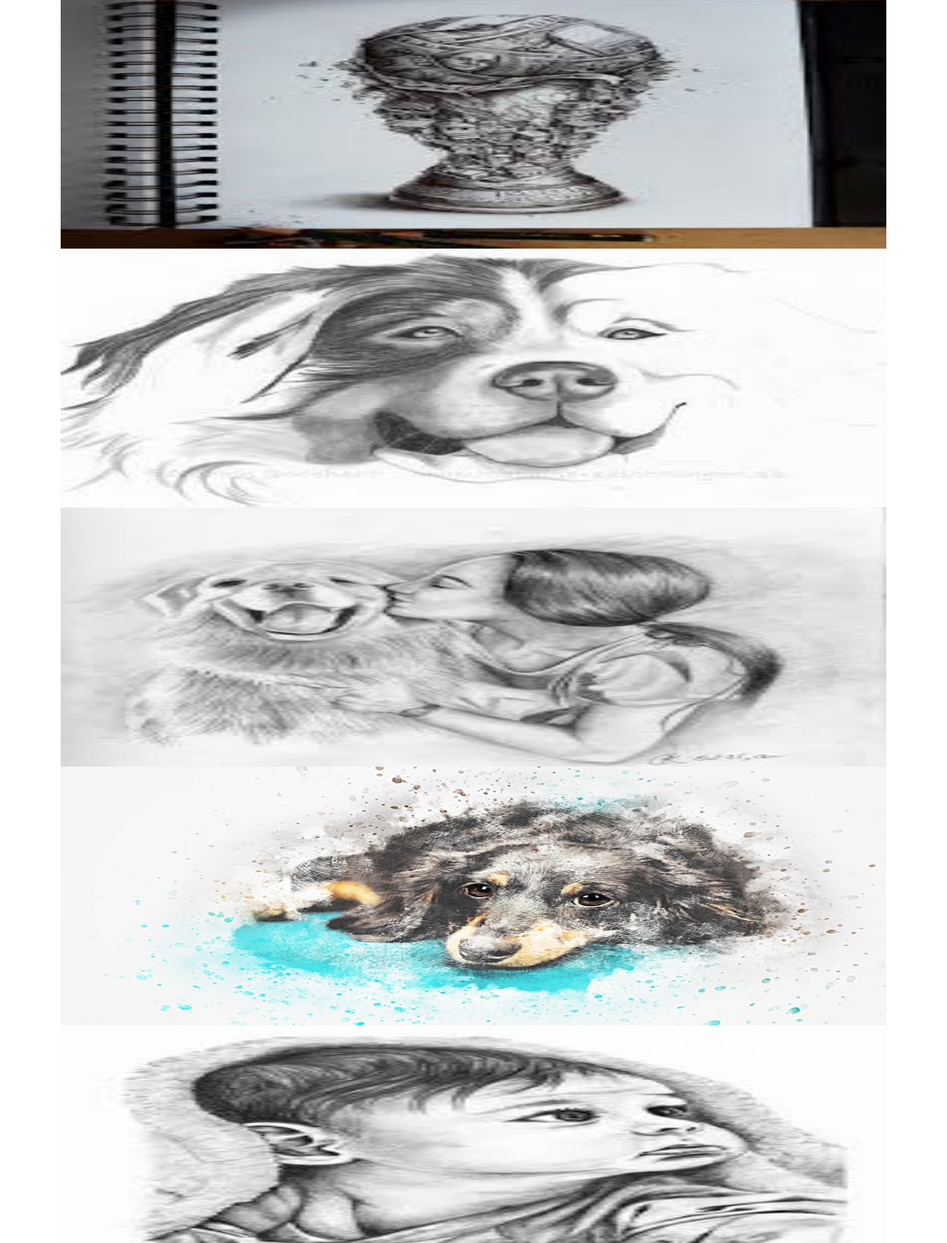
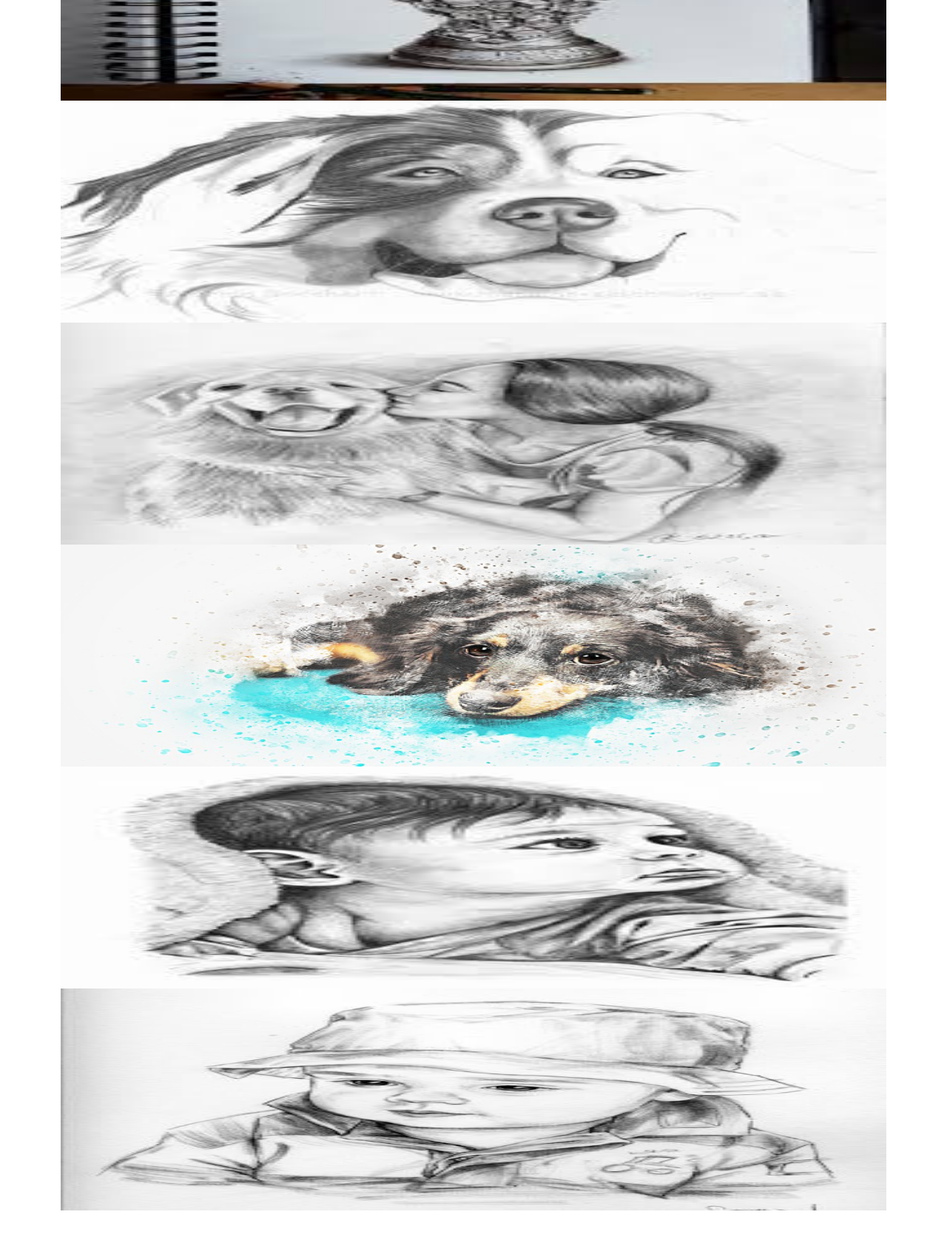
Before and after one commit to moseschimega/moseschimega.github.io, a plain HTML site: page art.html in a window 1280 px wide. Shown: the part 1120-2800 px from the top of the page at 74% size. After the commit the page ends 2756 px from the top, so only its background shows below. Drawn offline with Linux system fonts and the light colour scheme.

Commit message:
Update art.html

```diff
--- a/art.html
+++ b/art.html
@@ -21,15 +21,15 @@
 
 <div class="container">
 	<div class="row">
-		<img src="images/funny.jpg" width="450px" height="350px">
-		<img src="images/apple.jpg" width="450px" height="350px">
-		<img src="images/pencil art.jpg" width="450px" height="350px">
-		<img src="images/images2.jpg" width="450px" height="350px">
-		<img src="images/images3.jpg" width="450px" height="350px">
-		<img src="images/images4.jpg" width="450px" height="350px">
-		<img src="images/dog.jpg" width="450px" height="350px">
-		<img src="images/baby.jpg" width="450px" height="350px">
-		<img src="images/boss baby.jpg" width="450px" height="350px">
+		<img src="images/funny.jpg" width="350px" height="300px">
+		<img src="images/apple.jpg" width="350px" height="300px">
+		<img src="images/pencil art.jpg" width="350px" height="300px">
+		<img src="images/images2.jpg" width="350px" height="300px">
+		<img src="images/images3.jpg" width="350px" height="300px">
+		<img src="images/images4.jpg" width="350px" height="300px">
+		<img src="images/dog.jpg" width="350px" height="300px">
+		<img src="images/baby.jpg" width="350px" height="300px">
+		<img src="images/boss baby.jpg" width="350px" height="300px">
 	</div>
 </div>
 
```
